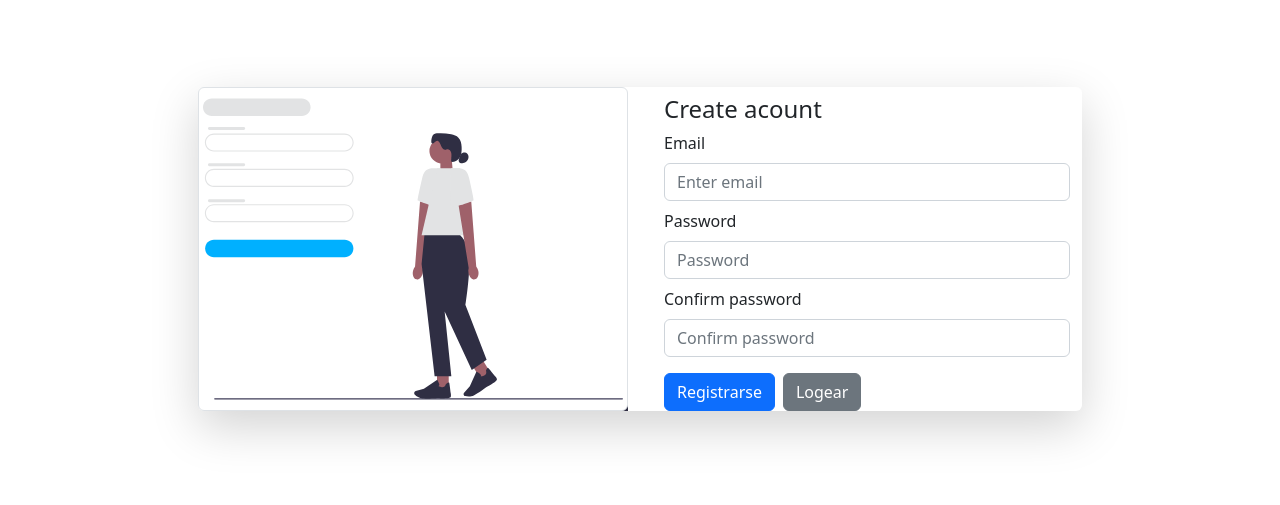
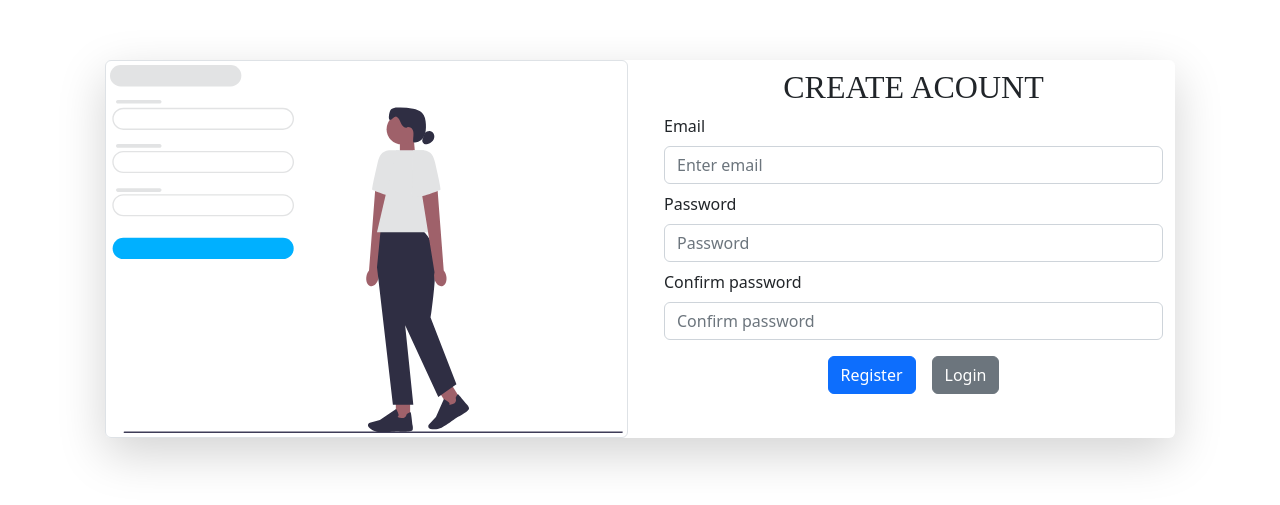
Before and after one commit to Lucas-Quiroga/dashboard-admin-mern, a React (Vite) app in the folder dashboard-admin-mern/frontend/: page /register in a window 1280 px wide. Shown: the part 199-704 px from the top of the page. Built offline with nearby package versions, Linux system fonts and the light colour scheme.

Commit message:
corrigiendo errores de boostrap

```diff
--- a/dashboard-admin-mern/frontend/src/App.css
+++ b/dashboard-admin-mern/frontend/src/App.css
@@ -4,6 +4,8 @@
   padding: 2rem;
   text-align: center;
 }
+
+
 
 .logo {
   height: 6em;
@@ -40,3 +42,7 @@
 .read-the-docs {
   color: #888;
 } */
+
+body{
+  background-color: red;
+}
--- a/dashboard-admin-mern/frontend/src/Login/components/Login.tsx
+++ b/dashboard-admin-mern/frontend/src/Login/components/Login.tsx
@@ -25,10 +25,15 @@ function Login({ handleLogin }: loginProps) {
   };
 
   return (
-    <div className="container">
-      <h4 className="text-dark mt-2 mb-2">Welcome back</h4>
-      <Form onSubmit={handleSubmit}>
-        <Form.Group className="mb-3" controlId="formBasicEmail">
+    <div className="container d-flex flex-column justify-content-center align-items-center">
+      <h4
+        className="text-dark mt-2 mb-4"
+        style={{ fontFamily: "-moz-initial", fontSize: "2rem" }}
+      >
+        WELCOME BACK
+      </h4>
+      <Form onSubmit={handleSubmit} className="w-100">
+        <Form.Group className="mb-2" controlId="formBasicEmail">
           <Form.Label>Email address</Form.Label>
           <Form.Control
             type="email"
@@ -48,13 +53,14 @@ function Login({ handleLogin }: loginProps) {
             type="password"
             name="password"
             placeholder="Password"
+            className="mb-3"
             onChange={handleChange}
             required
             autoComplete="current-password"
           />
         </Form.Group>
-
-        <Button variant="primary" type="submit">
+        <div className="d-flex justify-content-center mb-3">
+          <Button variant="primary" type="submit" className="mx-2">
             Logear
           </Button>
           <Button
@@ -65,6 +71,7 @@ function Login({ handleLogin }: loginProps) {
           >
             Register
           </Button>
+        </div>
       </Form>
     </div>
   );
--- a/dashboard-admin-mern/frontend/src/Login/components/ModelLogin.tsx
+++ b/dashboard-admin-mern/frontend/src/Login/components/ModelLogin.tsx
@@ -36,8 +36,8 @@ const Model = ({
         />
       )}
       <div className="container d-flex align-items-center justify-content-center flex-column vh-100">
-        <div className="row justify-content-center">
-          <div className="col-md-9 col-lg-12 col-xl-10">
+        <div className="row justify-content-center" style={{ height: "30em" }}>
+          <div className="col-md-12 col-lg-12 col-xl-10">
             <div className="card shadow-lg o-hidden border-0 my-5">
               <div className="card-body p-0">
                 <div className="row">
--- a/dashboard-admin-mern/frontend/src/Register/components/ModelRegister.tsx
+++ b/dashboard-admin-mern/frontend/src/Register/components/ModelRegister.tsx
@@ -15,7 +15,7 @@ const ModelRegister = () => {
   return (
     <div className="container d-flex align-items-center justify-content-center flex-column vh-100">
       <div className="row justify-content-center">
-        <div className="col-md-9 col-lg-12 col-xl-10">
+        <div className="col-md-12 col-lg-12 col-xl-12">
           <div className="card shadow-lg o-hidden border-0 my-5">
             <div className="card-body p-0">
               <div className="row">
--- a/dashboard-admin-mern/frontend/src/Register/components/Register.tsx
+++ b/dashboard-admin-mern/frontend/src/Register/components/Register.tsx
@@ -38,9 +38,14 @@ const RegistroForm = () => {
     // console.log(user);
   };
   return (
-    <div className="container">
-      <h4 className="text-dark mt-2 mb-2">Create acount</h4>
-      <Form onSubmit={handleSubmit}>
+    <div className="container d-flex flex-column justify-content-center align-items-center">
+      <h4
+        className="text-dark mt-2 mb-2"
+        style={{ fontFamily: "-moz-initial", fontSize: "2rem" }}
+      >
+        CREATE ACOUNT
+      </h4>
+      <Form onSubmit={handleSubmit} className="w-100">
         <Form.Group controlId="email" className="mb-2">
           <Form.Label>Email</Form.Label>
           <Form.Control
@@ -74,9 +79,9 @@ const RegistroForm = () => {
             required
           />
         </Form.Group>
-
-        <Button variant="primary" type="submit">
-          Registrarse
+        <div className="d-flex justify-content-center mb-3">
+          <Button variant="primary" type="submit" className="mx-2">
+            Register
           </Button>
           <Button
             variant="secondary"
@@ -84,8 +89,9 @@ const RegistroForm = () => {
             className="mx-2"
             href="/login"
           >
-          Logear
+            Login
           </Button>
+        </div>
       </Form>
     </div>
   );
--- a/dashboard-admin-mern/frontend/src/index.css
+++ b/dashboard-admin-mern/frontend/src/index.css
@@ -67,3 +67,8 @@ button:focus-visible {
     background-color: #f9f9f9;
   }
 } */
+
+body {
+  margin: 0 auto;
+  overflow-y: hidden;
+}
```
Lines whose indentation alone changed are shown as unchanged.
